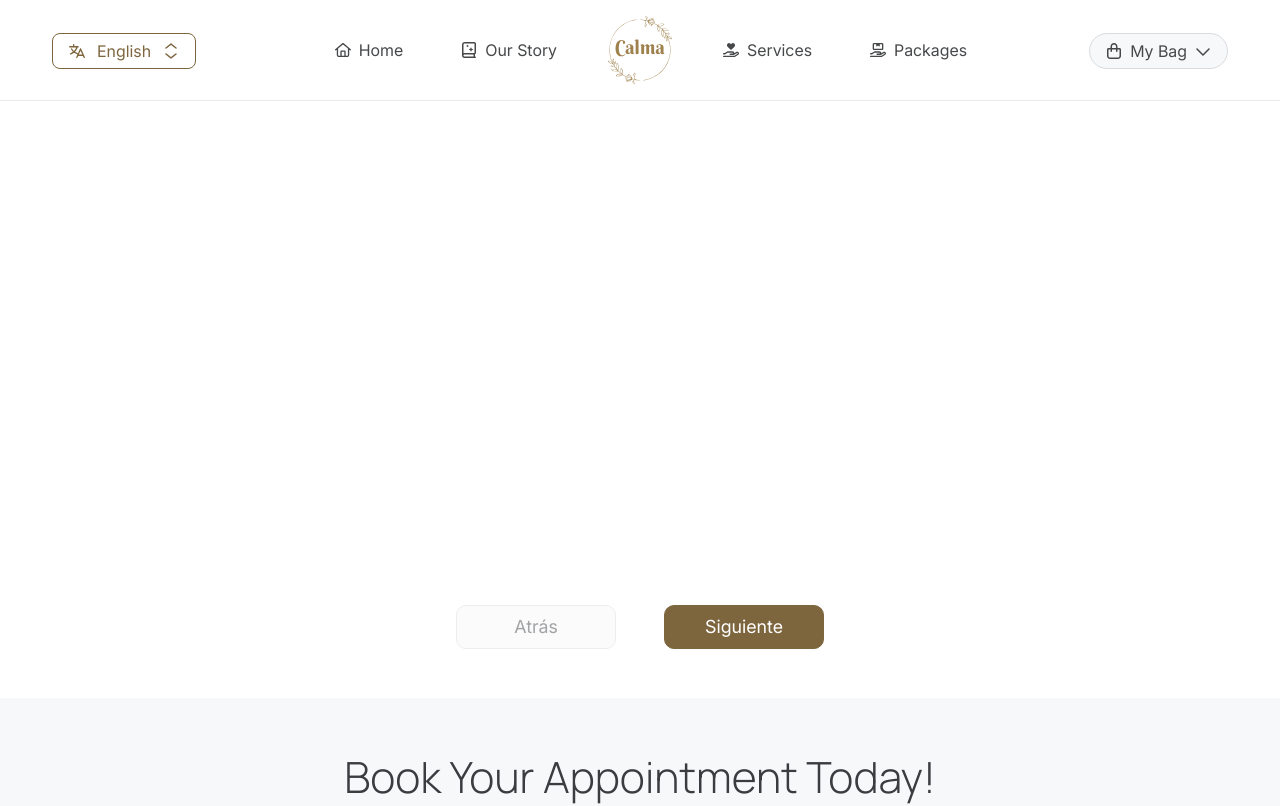
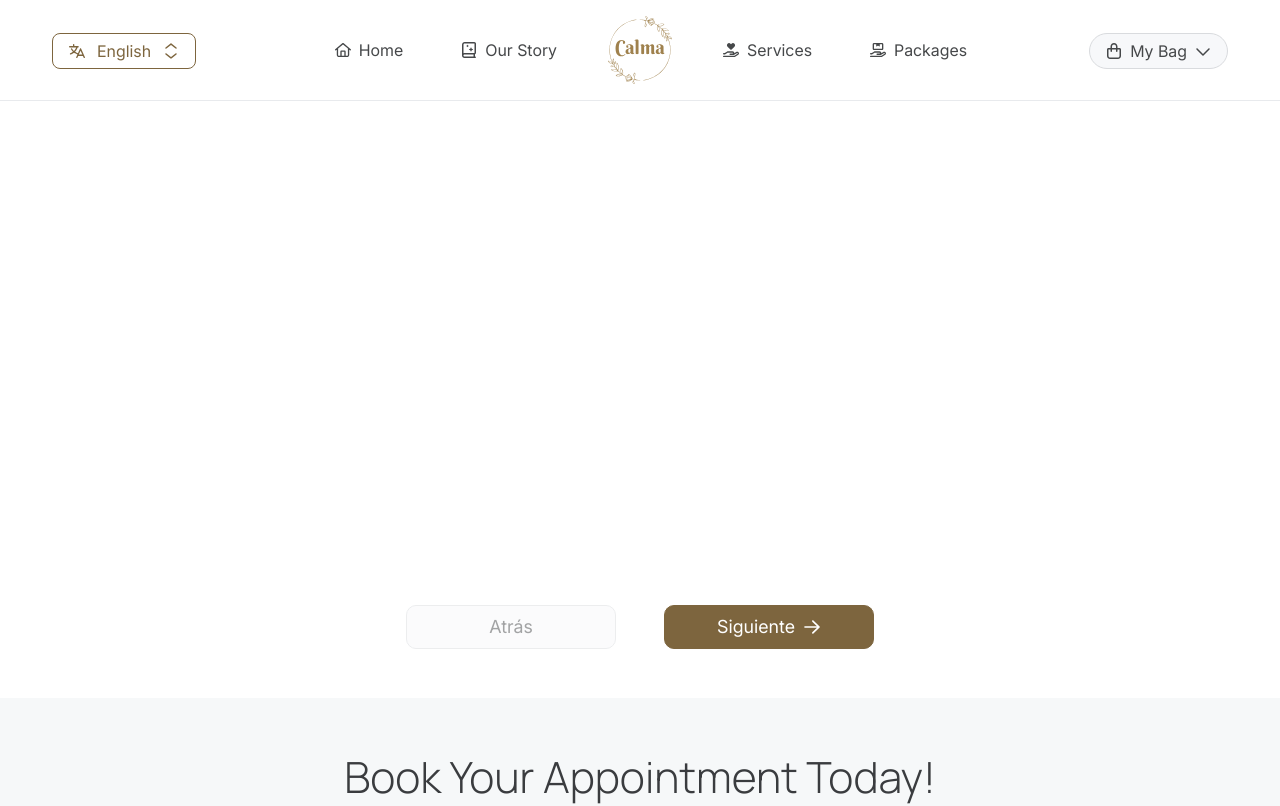
Before and after one commit to darrelmasis/Calma, a React (Vite) app: page /booking in a window 1280 px wide. Shown: the top 806 px of the page. Built offline with nearby package versions, Linux system fonts and the light colour scheme.

Commit message:
feat: agrega soporte para el estado de envío en el componente Stepper

```diff
--- a/src/components/layout/Stepper.jsx
+++ b/src/components/layout/Stepper.jsx
@@ -6,7 +6,7 @@ import { Button } from "../ui/Button";
 import ScrollToTop from "../commons/ScrollTop";
 import { useSentinel } from "../../hooks/useSentinel";
 
-const Stepper = ({ children, formData, setFormData, formErrors, setFormErrors, onSubmit }) => {
+const Stepper = ({ children, formData, setFormData, formErrors, setFormErrors, onSubmit, isSubmitting }) => {
   const stepsContent = Children.toArray(children).find((child) => child.type === StepsContent);
   const steps = stepsContent ? Children.toArray(stepsContent.props.children) : [];
   const [activeStep, setActiveStep] = useState(0);
@@ -40,7 +40,6 @@ const Stepper = ({ children, formData, setFormData, formErrors, setFormErrors, o
   };
 
   const isLastStep = activeStep === steps.length - 1;
-  const completedIcon = <Icon name="check" />;
 
   return (
     <div className="w-100 d-flex flex-direction-column align-items-center">
@@ -60,13 +59,41 @@ const Stepper = ({ children, formData, setFormData, formErrors, setFormErrors, o
               "bg-primary-50": index >= activeStep,
             });
 
+            const isCompleted = index < activeStep;
+
             return (
               <div key={index} className={`d-flex align-items-center ${index < steps.length - 1 ? "flex-1" : ""}`}>
                 <div className={stepClasses}>
                   <div className={indicatorClasses}>
-                    {index < activeStep ? completedIcon : index + 1}
+                    <AnimatePresence mode="wait">
+                      {isCompleted ? (
+                        <motion.div
+                          key="check"
+                          initial={{ scale: 0, rotate: -90, opacity: 0 }}
+                          animate={{ scale: 1, rotate: 0, opacity: 1 }}
+                          exit={{ scale: 0, rotate: 90, opacity: 0 }}
+                          transition={{ type: "spring", stiffness: 300, damping: 20 }}
+                        >
+                          <Icon name="check" />
+                        </motion.div>
+                      ) : (
+                        <motion.div
+                          key="number"
+                          initial={{ scale: 0, opacity: 0 }}
+                          animate={{ scale: 1, opacity: 1 }}
+                          exit={{ scale: 0, opacity: 0 }}
+                          transition={{ type: "spring", stiffness: 300, damping: 20 }}
+                        >
+                          {index + 1}
+                        </motion.div>
+                      )}
+                    </AnimatePresence>
                   </div>
-                  {index < steps.length - 1 && <div className={connectorClasses}><span className="step-conector-progress"></span></div>}
+                  {index < steps.length - 1 && (
+                    <div className={connectorClasses}>
+                      <span className="step-conector-progress"></span>
+                    </div>
+                  )}
                 </div>
               </div>
             );
@@ -90,6 +117,7 @@ const Stepper = ({ children, formData, setFormData, formErrors, setFormErrors, o
         nextButtonref={nextButtonref}
         onSubmit={onSubmit}
         formData={formData}
+        isSubmitting={isSubmitting}
       />
     </div>
   );
@@ -97,27 +125,29 @@ const Stepper = ({ children, formData, setFormData, formErrors, setFormErrors, o
 
 const StepsContent = ({ children }) => <>{children}</>;
 
-const StepperActions = ({ activeStep, prevStep, nextStep, isLastStep, nextButtonref, onSubmit, formData }) => {
+const StepperActions = ({ activeStep, prevStep, nextStep, isLastStep, nextButtonref, onSubmit, formData, isSubmitting }) => {
   const [sentinelRef, isSticky] = useSentinel({ offset: -32 });
   const stickyPanelClasses = classNames(
-    "stepper-actions d-flex max-wx-md-400 justify-content-center gap-3 position-sticky bottom-2 w-100 p-3 mt-5",
+    "stepper-actions d-flex max-wx-md-500 justify-content-center gap-3 position-sticky bottom-2 w-100 p-3 mt-5",
     { "stepper-actions-sticky rounded-all-lg z-index-30 bg-white border": isSticky }
   );
 
   return (
     <>
       <div className={stickyPanelClasses}>
-        <Button size="large" variant="basic" disabled={activeStep === 0} onClick={prevStep} className="flex-1">
+        <Button size="large" variant="basic" disabled={activeStep === 0 || isSubmitting} onClick={prevStep} className="flex-1">
           Atrás
         </Button>
         <Button
           ref={nextButtonref}
           size="large"
           variant="primary"
+          icon={{ name: isSubmitting ? "spinner" : isLastStep ? "check" : "arrow-right", position: "right", animation: isSubmitting ? "spin" : "", variant: isSubmitting ? "solid" : "regular" }}
           className={`flex-1 ${isLastStep ? "btn btn-success" : "btn btn-primary"}`}
-          onClick={isLastStep ? () => onSubmit?.(formData) : nextStep}
+          onClick={!isSubmitting ? (isLastStep ? () => onSubmit(formData) : nextStep) : null}
+          disabled={isSubmitting}
         >
-          {isLastStep ? "Finalizar" : "Siguiente"}
+          {isLastStep ? "Confirmar Cita" : "Siguiente"}
         </Button>
         <ScrollToTop triggerRef={nextButtonref} />
       </div>
```
